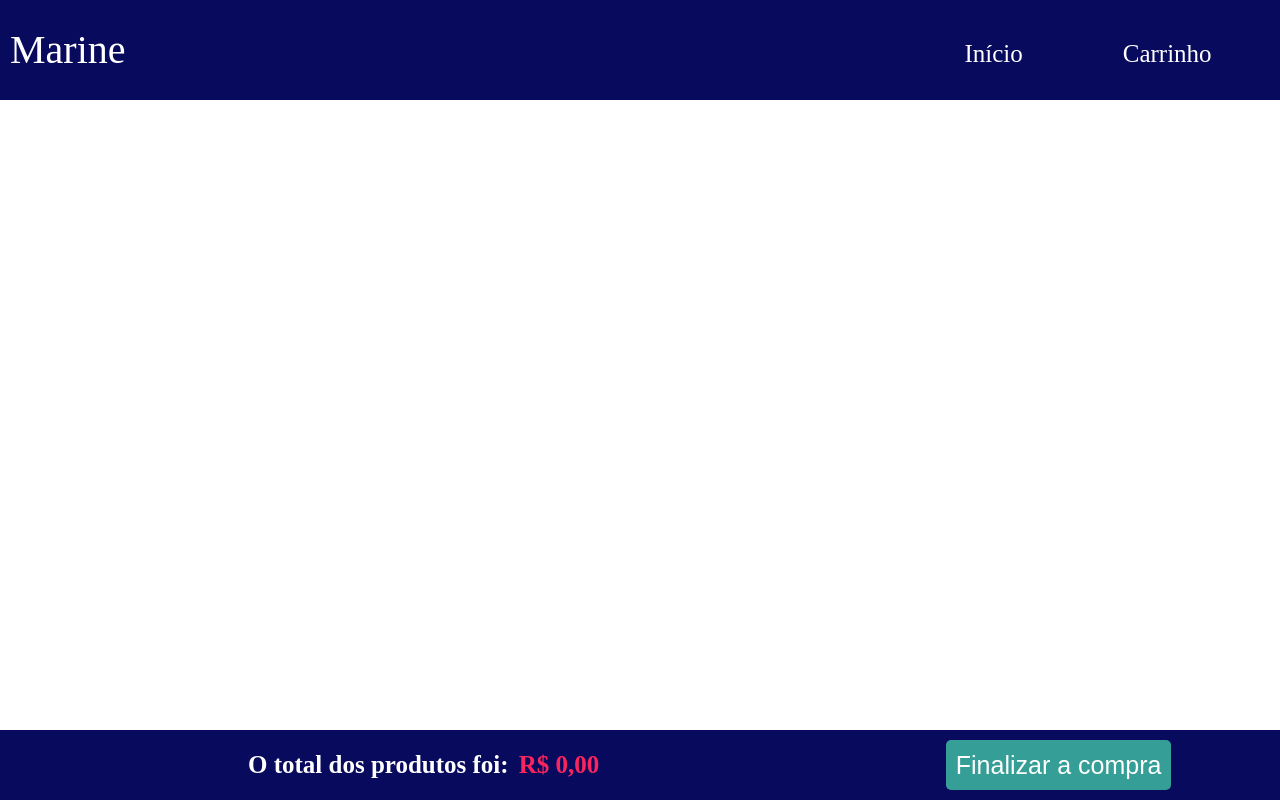
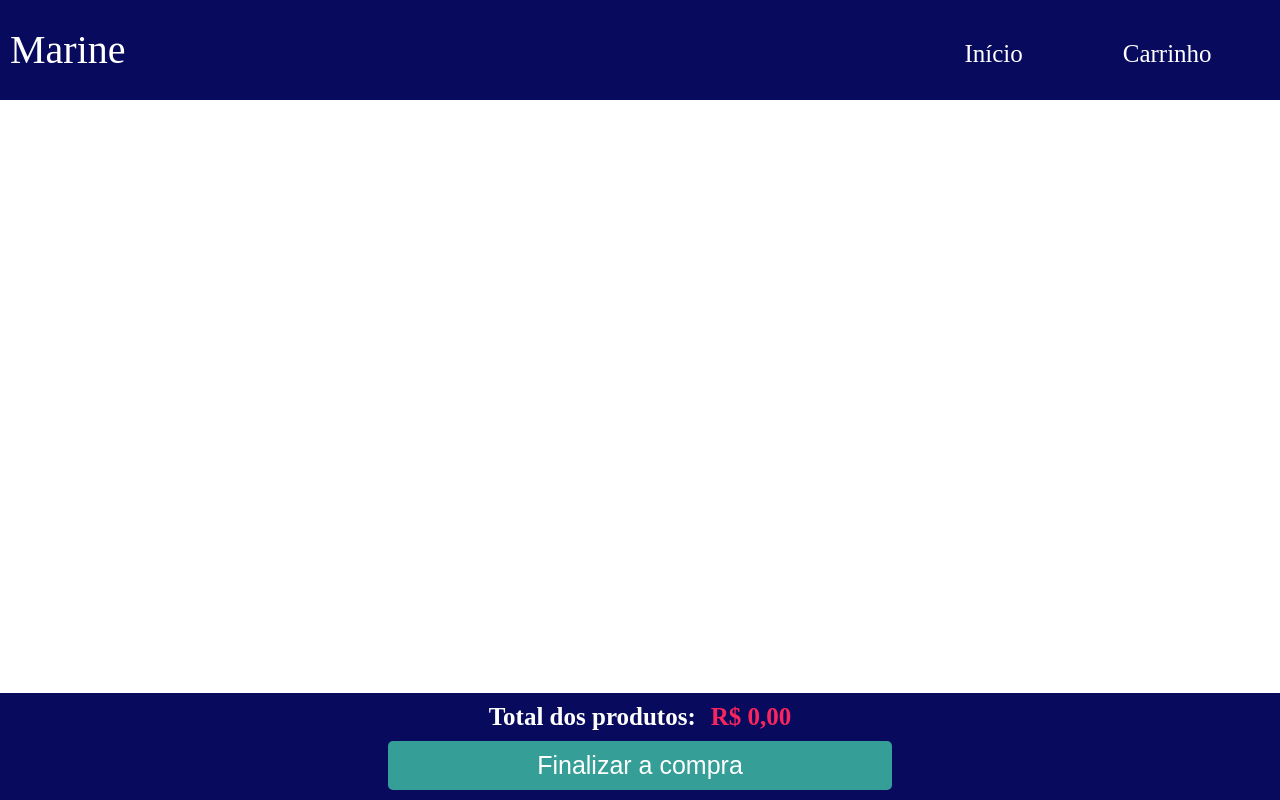
Before and after one commit to Braz99/Ecommerce2, a React (Create React App) app: page /cart in a window 1280 px wide. Built offline with nearby package versions, Linux system fonts and the light colour scheme.

Commit message:
Refatora e ajusta o preço total dos itens no carrinho

```diff
--- /dev/null
+++ b/src/components/TotalCart.jsx
@@ -0,0 +1,51 @@
+import React, { useEffect, useState } from "react";
+import { useHistory } from "react-router-dom";
+import { toast } from "react-toastify";
+import { useCart } from "../provider/cart";
+
+import "react-toastify/dist/ReactToastify.css";
+import "./styles/total_s.css";
+
+export default function TotalCart() {
+  let history = useHistory();
+  let [totalPrice, setTotalPrice] = useState(0.0);
+
+  let { cart, setCart } = useCart();
+
+  useEffect(() => {
+    let priceItems = cart.reduce((a, b) => a + b.price, 0);
+
+    setTotalPrice(priceItems);
+  }, [cart]);
+
+  function handleRedirect(event) {
+    event.preventDefault();
+
+    if (cart.length > 0) {
+      setCart([]);
+      history.push("/endstop");
+    } else {
+      toast.error("Compre algo primeiro!", {
+        position: "top-center",
+        hideProgressBar: true,
+        autoClose: 2500,
+        toastId: 1,
+      });
+    }
+  }
+
+  return (
+    <div className="total_area">
+      <h2>
+        Total dos produtos:
+        <span className="total_price">
+          R$ {totalPrice.toFixed(2).replace(".", ",")}
+        </span>
+      </h2>
+
+      <button className="total_button" onClick={handleRedirect}>
+        Finalizar a compra
+      </button>
+    </div>
+  );
+}
--- a/src/components/styles/total_s.css
+++ b/src/components/styles/total_s.css
@@ -1,4 +1,4 @@
-#total_area {
+.total_area {
   position: fixed;
   bottom: 0px;
   background-color: #080a5e;
@@ -6,50 +6,61 @@
   width: 100%;
   padding: 10px;
   display: flex;
-    justify-content: space-around;
-    flex-wrap: wrap;
-    gap: 10px;
+  flex-direction: column;
+  justify-content: center;
+  align-items: center;
 }
 
-#total_area h2 {
-    width: 50%;
+.total_div {
+  display: flex;
+  justify-content: center;
+  width: 100%;
+}
+
+.total_area h2 {
+  width: 70%;
   font-size: 25px;
-    line-height: 50px;
   display: flex;
   flex-wrap: wrap;
   justify-content: center;
+  align-items: center;
 }
 
-#total_button {
+.total_price {
+  color: #fa255e;
+  margin-left: 15px;
+  font-size: 25px;
+  text-align: center;
+}
+
+.total_button {
   background-color: #349e97;
   color: #fff;
   border: none;
   padding: 10px;
   font-size: 25px;
+  width: 40%;
   border-radius: 5px;
   cursor: pointer;
+  margin-top: 10px;
 }
-#total_button:hover {
+
+.total_button:hover {
   background-color: #21d9cc;
 }
 
-#total_price {
-    color: #fa255e;
-    margin-left: 10px;
+@media (max-width: 750px) {
+  .total_area h2 {
+    font-size: 20px;
+    line-height: normal;
   }
 
-
-@media (max-width: 750px){
-    #total_area h2 {
-        font-size: 20px;
-        width: 100%;
-        line-height: normal;
-    }
-    #total_price {
-        text-align: center;
-
-    }
-    #total_button {
+  .total_price {
       font-size: 20px;
   }
+
+  .total_button {
+      font-size: 20px;
+      width: 50%;
   }
+}
--- a/src/pages/Cart/index.js
+++ b/src/pages/Cart/index.js
@@ -1,14 +1,14 @@
 import React from "react";
 import Header from "../../components/header";
 import CartMain from "../../components/CartMain";
-import Total from "../../components/total_products";
+import TotalCart from "../../components/TotalCart";
 
 export default function Cart() {
   return (
     <>
       <Header />
       <CartMain />
-      <Total />
+      <TotalCart />
     </>
   );
 }
```
Lines whose indentation alone changed are shown as unchanged.
